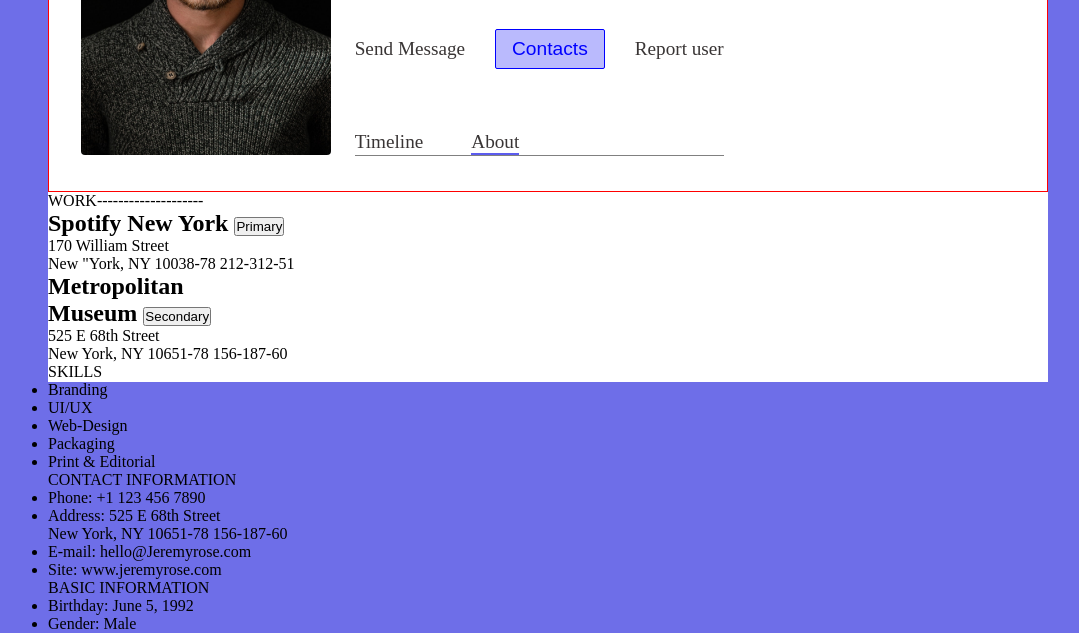
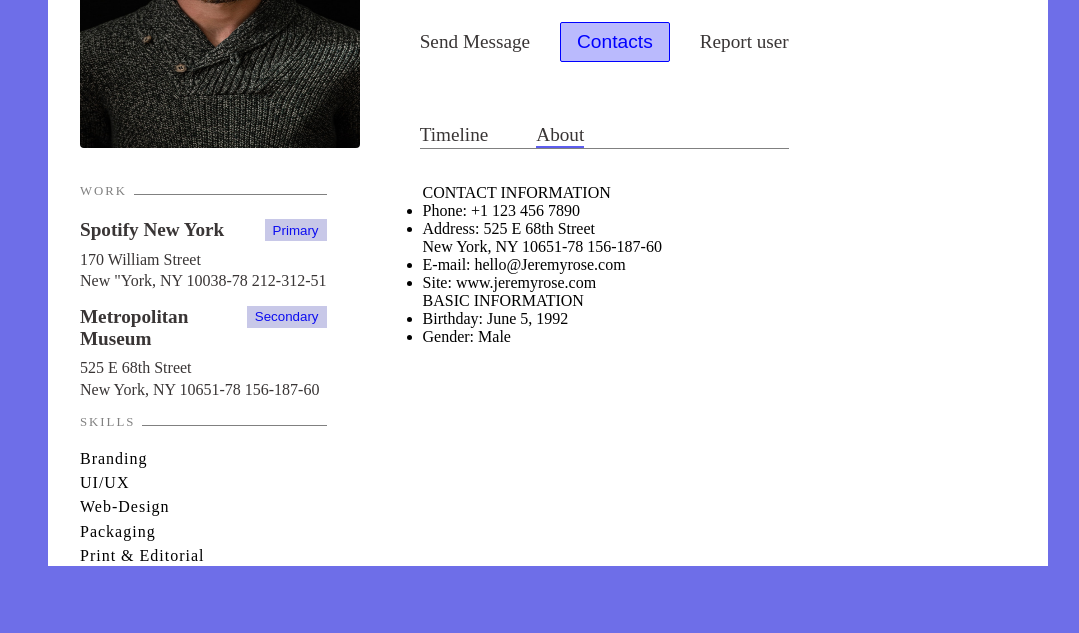
Before and after one commit to arfanroky/kodecolor, a plain HTML site: page index.html in a window 1280 px wide. Shown: the part 348-981 px from the top of the page, without its empty margins (92-1171 px from the left). Drawn offline with Linux system fonts and the light colour scheme.

Commit message:
work and skills design almost done

```diff
--- a/index.css
+++ b/index.css
@@ -9,13 +9,13 @@ body{
     display: flex;
     justify-content: center;
     align-items: center;
-    height: 100vh;
+    min-height: 100vh;
     /* margin: 5rem; */
 }
 
 main{
     width: 1000px;
-    height: 660px;
+    height: 850px;
     margin: 4rem auto;
     background-color: white;
 }
@@ -100,20 +100,19 @@ nav{
 
 /* Top Features */
 .top-features{
-    border: 1px solid red;
     display: flex;
     justify-content: space-between;
     padding: 2rem
 }
 
 .img-box > img{
-    width: 250px;
+    width: 280px;
     height: 300px;
     border-radius: 4px;
 }
 
 .feature-info{
-    margin-left: -200px;
+    margin-left: -100px;
 }
 
 .feature-info > .top{
@@ -193,3 +192,108 @@ nav{
 .feature-info > .bottom > p:nth-last-child(1){
     border-bottom: 2px solid rgb(92, 92, 238);
 }
+
+
+.bottom-features{
+    padding:0 2rem 2rem 2rem;
+    display: flex;
+    gap: 6rem;
+}
+
+/*
+display: flex;
+gap: .3rem; */
+
+.border-with-text {
+    display: flex;
+    align-items: center;
+    gap: .4em;
+    margin-bottom: 20px;
+}
+
+.border-with-text > p{
+    font-size: .8rem;
+    font-weight: 100;
+    letter-spacing: 2px;
+    color: gray;
+}
+
+.border-with-text > .border{
+    margin-top: .4rem;
+    width: 100%;
+    height: 1px;
+    background-color: gray;
+}
+
+.bottom-left > p > .border{
+    width: 40px;
+    height: 2px;
+    background-color: red;
+}
+
+.bottom-left > .city > .first{
+    margin: 1rem 0;
+    color: #393535;
+}
+
+.city > .first > h2{
+    font-size: 1.2rem;
+    display: flex;
+    justify-content: space-between;
+    margin-bottom: .6rem;
+}
+
+.city > .first > h2 > button{
+    outline: none;
+    padding: 0 .5rem;
+    border: none;
+    background: rgb(200, 200, 232);
+    color: rgb(13, 13, 240);
+}
+
+.city > .first > p{
+    margin: .2rem 0;
+}
+
+
+ .bottom-right > .city > .second{
+    margin: 1rem 0;
+}
+
+.bottom-left > .city > .second{
+    margin: 1rem 0;
+    color: #393535;
+}
+
+.city > .second > h2{
+    font-size: 1.2rem;
+    display: flex;
+    justify-content: space-between;
+}
+
+.city > .second > h3{
+    font-size: 1.2rem;
+    margin-bottom: .6rem;
+}
+
+.city > .second > h2 > button{
+    outline: none;
+    padding: 0 .5rem;
+    border: none;
+    background: rgb(200, 200, 232);
+    color: rgb(13, 13, 240);
+}
+
+.city > .second > p{
+    margin: .2rem 0;
+}
+
+.skill-list{
+    list-style: none;
+}
+
+.skill-list > li{
+    margin-bottom: .4rem;
+    font-size: 1rem;
+    letter-spacing: 1px;
+}
--- a/index.html
+++ b/index.html
@@ -68,9 +68,14 @@
     <p>Bookmark</p>
   </section>
   <!-- Bottom Feature -->
-  <section>
-    <div class="lef">
-        <span>WORK--------------------</span>
+  <section class="bottom-features">
+    <div class="bottom-left">
+
+        <div class="border-with-text">
+            <p>WORK </p>
+            <div class="border"></div>
+        </div>
+
         <div class="city">
             <div class="first">
                 <h2>
@@ -80,18 +85,23 @@
                 <p>170 William Street</p>
                 <p>New "York, NY 10038-78 212-312-51</p>
             </div>
+
             <div class="second">
                 <h2>
-                    <span>Metropolitan <br> Museum</span>
+                    <span>Metropolitan</span>
                     <button>Secondary</button>
                 </h2>
+                <h3>Museum</h3>
                 <p>525 E 68th Street</p>
                 <p>New York, NY 10651-78 156-187-60</p>
             </div>
         </div>
 
-        <p>SKILLS</p>
-        <ul>
+       <div class="border-with-text">
+            <p>SKILLS </p>
+            <div class="border"></div>
+        </div>
+        <ul class="skill-list">
             <li>Branding</li>
             <li>UI/UX</li>
             <li>Web-Design</li>
@@ -99,7 +109,7 @@
             <li>Print & Editorial</li>
         </ul>
     </div>
-    <div class="right">
+    <div class="bottom-right">
         <span>CONTACT INFORMATION</span>
         <ul class="contact-details">
             <li class="contact-item">
```
